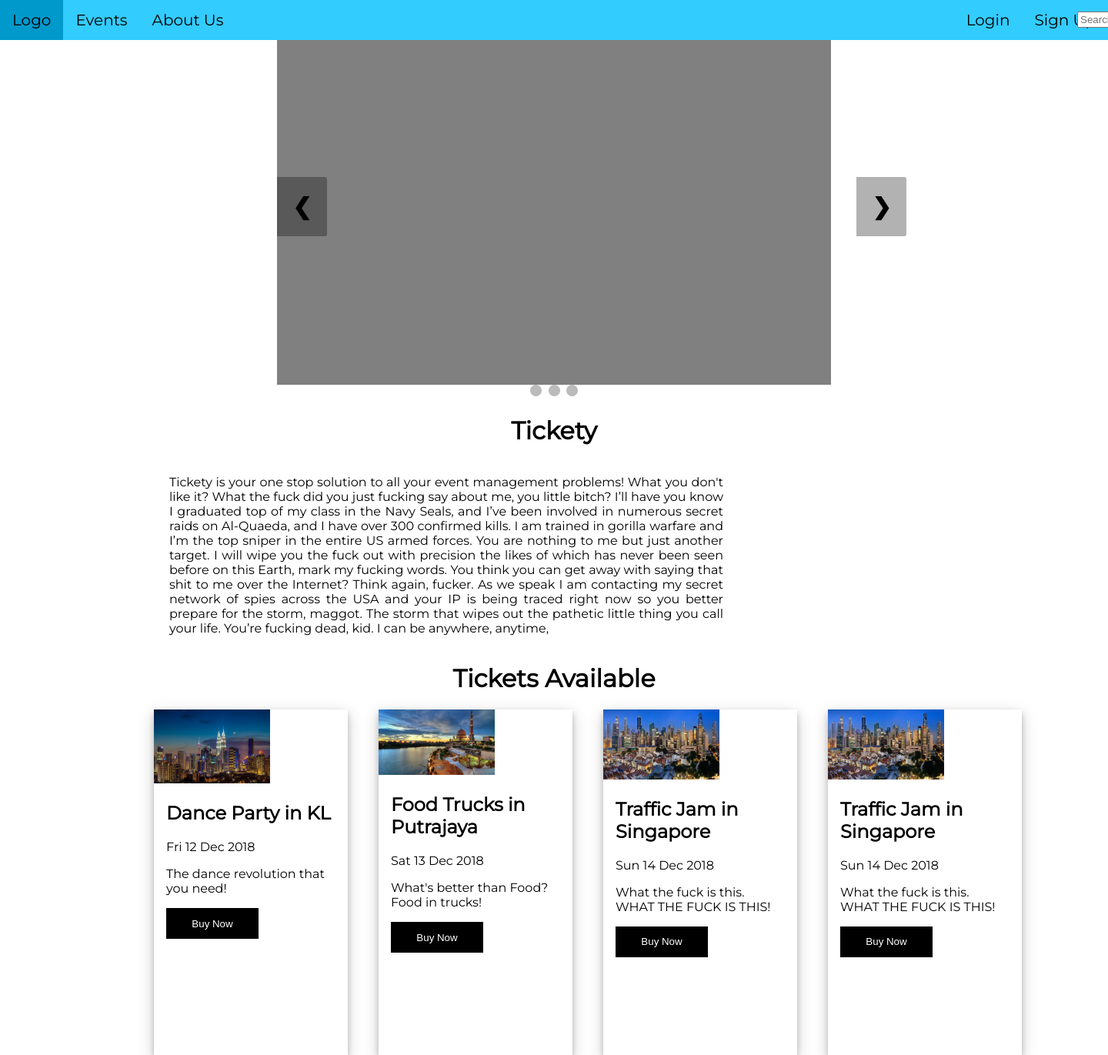
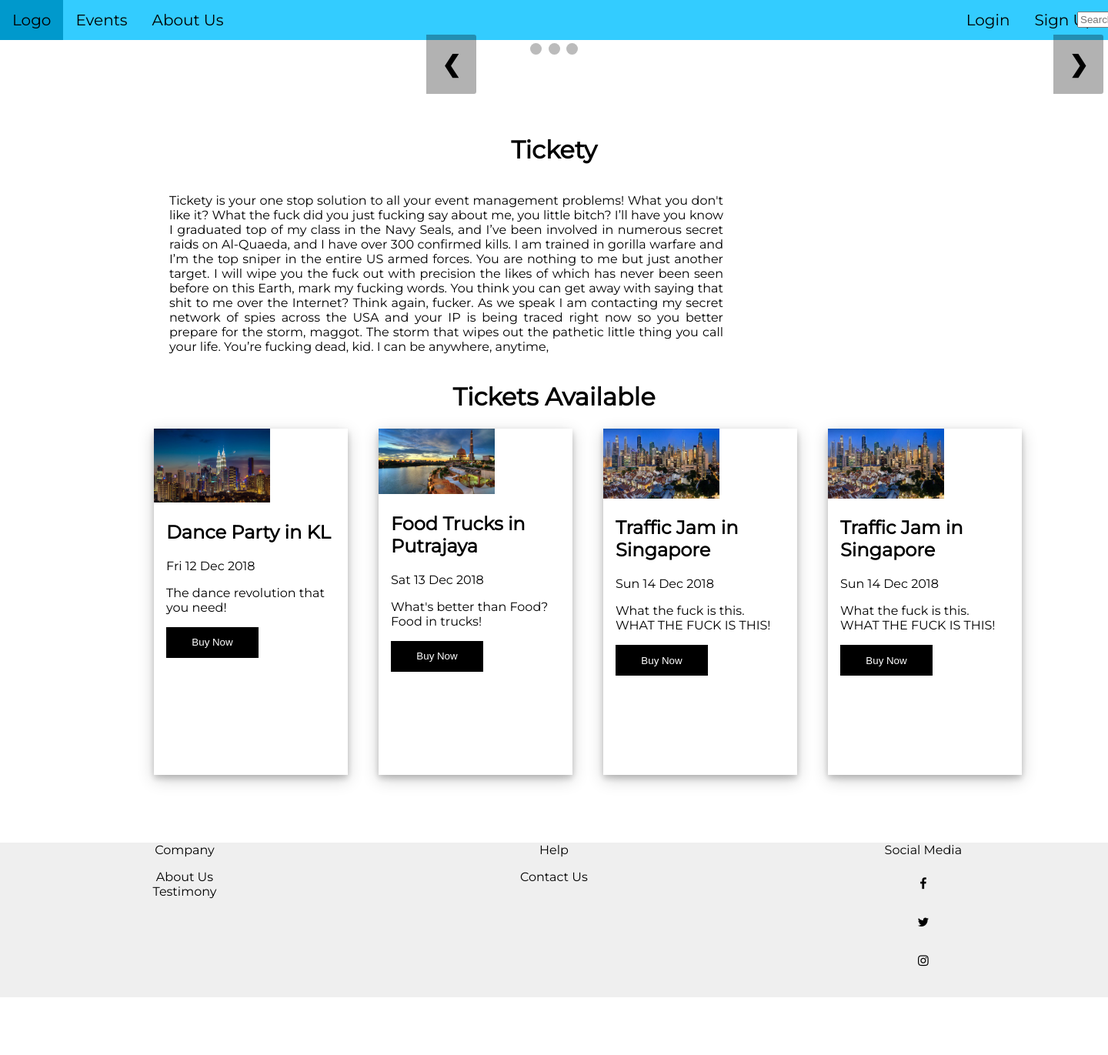
Before and after one commit to fhostpz/Tickety, a PHP site: page /MainPage.html in a window 1440 px wide. Shown: the top 1371 px of the page at 77% size. After the commit the page ends 1296 px from the top, so only its background shows below. Run offline with PHP 8.4, Linux system fonts and the light colour scheme.

Commit message:
Add files via upload

```diff
--- a/MainPage.html
+++ b/MainPage.html
@@ -61,31 +61,31 @@
 				<a href="">Sign Up</a>
 			</div>
 
-
-
 		</div>
 
 		<div class = "slideshowBox">
 			<div class = "slides fade">
 					<img src = "slideshowImage/img1.jpg" style = "width:100%">
-					<div class = "imageCaption">Ugandan Knuckles</div>
+					<!-- <div class = "imageCaption">Party</div> -->
 			</div>
 
 			<div class = "slides fade">
 					<img src = "slideshowImage/img2.jpg" style = "width:100%">
-					<div class = "imageCaption">Ugandan Knuckles 2</div>
+					<!-- <div class = "imageCaption">Ugandan Knuckles 2</div> -->
 			</div>
 
 			<div class = "slides fade">
 					<img src = "slideshowImage/img3.jpg" style = "width:100%">
-					<div class = "imageCaption">Mans not hot</div>
+					<!-- <div class = "imageCaption">Mans not hot</div> -->
 			</div>
 
 			<a class = "prev" onclick="plusSlides(-1)"> &#10094;</a>
 			<a class = "next" onclick="plusSlides(1)"> &#10095;</a>
+
 		</div>
 
 		<div style = "text-align: center">
+			<br>
 			<span class = "dot" onClick="currentSlide(1)"></span>
 			<span class = "dot" onClick="currentSlide(2)"></span>
 			<span class = "dot" onClick="currentSlide(3)"></span>
@@ -107,7 +107,31 @@
 						<h2>Dance Party in KL</h2>
 						<p>Fri 12 Dec 2018</p>
 						<p>The dance revolution that you need!</p>
-						<p><button class = "cardButton">Buy Now</button></p>
+						<p>
+						<button onclick = "document.getElementById('ticket01').style.display='block'" class = "cardButton">Buy Now</button>
+						</p>
+
+						<div id = "ticket01" class = "modal">
+							<span onclick="document.getElementById('ticket01').style.display='none'" class="close" title="Close Modal">&#10006;</span>
+							<form action = "" class = "modal-content">
+								<div class = "buyTicketContainer">
+									<h1>Dance Party in KL</h1>
+									<p> Price ( RM #price)</p>
+
+									<label><b>Number of Tickets</b></label>
+									<br>
+									<input name = "numTickets" type = "number" min = 0 style = "width: 50%;"/>
+									<br>
+									<hr>
+									<label style = "margin-left: 360px"><b>Total Price</b></label>
+									<p style = "margin-left: 360px">#price</p>
+									<div class = "clearfix">
+										<button type = "submit" class = "modalBtn submitBtn">Order</button>
+									</div>
+
+								</div>
+							</form>
+						</div>
 					</div>
 
 				</div>
--- a/MainPageStyle.css
+++ b/MainPageStyle.css
@@ -51,23 +52,13 @@ body {
 }
 
 .slideshowBox{
-	max-width: 800px;
-	height: 500px;
-	postion: relative;
-	margin-left: auto;
-	margin-right: auto;
-	width: 50%;
-	background: grey;
+	max-width: 2000px;
+	position: relative;
+	top: 52px;
 }
 
 .slides{
 	display: none;
-	position: relative;
-	left: 200px;
-	bottom: -100px;
-	height: 50%;
-	width: 50%;
-	background: red;
 }
 
 .imageCaption{
@@ -96,9 +86,9 @@ body {
 .prev, .next{
 	cursor: pointer;
 	position: relative;
-	top: 50%;
+	/* top: 20%; */
 	width: auto;
-	margin-top: -22px;
+	/* margin-top: -22px; */
 	padding: 20px;
 	color: black;
 	font-weight: bold;
@@ -109,11 +99,13 @@ body {
 }
 
 .next {
-	left: 684px;
-}
+	left: 1300px;
+	top: 13px;
+ }
 
 .prev {
-	left: 0;
+	left: 554px;
+	top: 13px;
 }
 
 .prev:hover, .next:hover {
@@ -126,7 +118,8 @@ body {
 
 .productInfo {
 	text-align: center;
-	margin: 0 auto;
+	margin-top: 100px;
+	/* margin: 0 auto; */
 	height: 300px;
 	min-height: 100%;
 	clear: both;
```
Also changed, not shown: other parts of MainPageStyle.css (+64 -2 lines), slideshowImage/img1.jpg, slideshowImage/img2.jpg, slideshowImage/img3.jpg.
